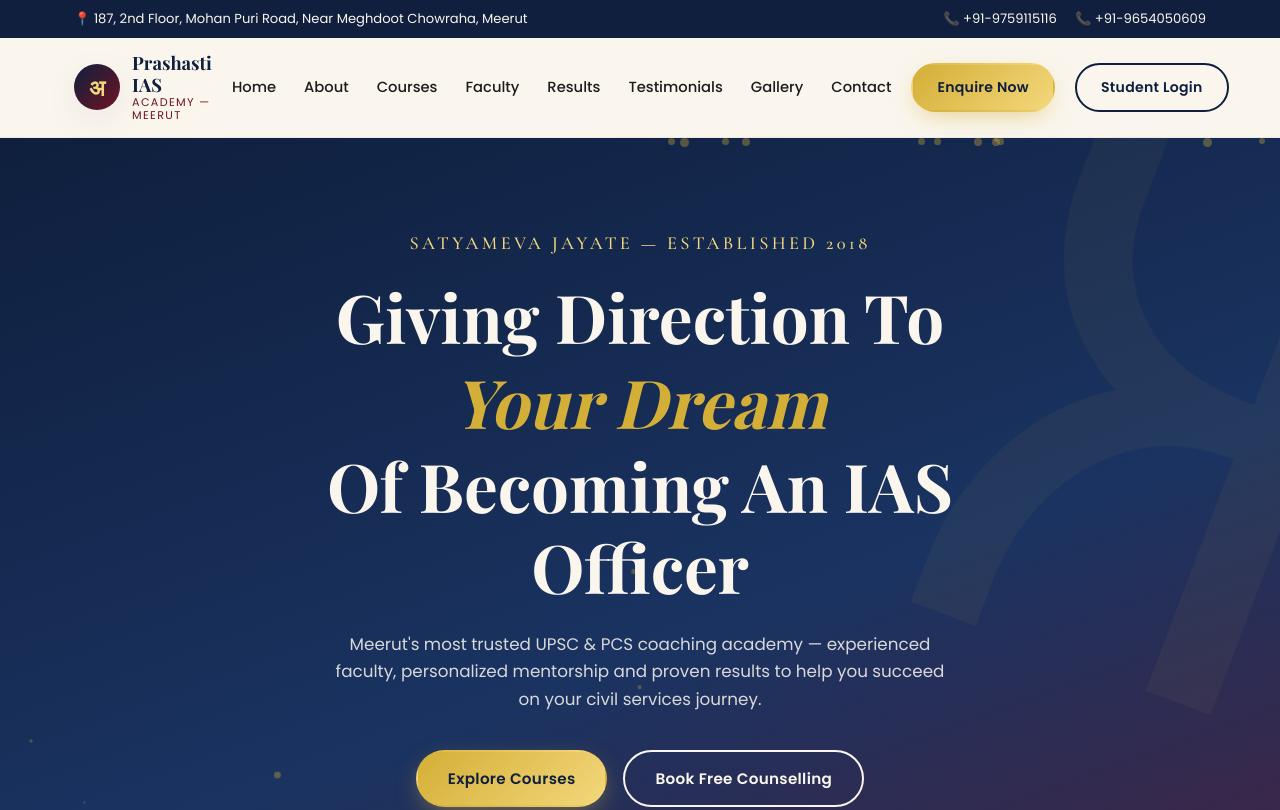
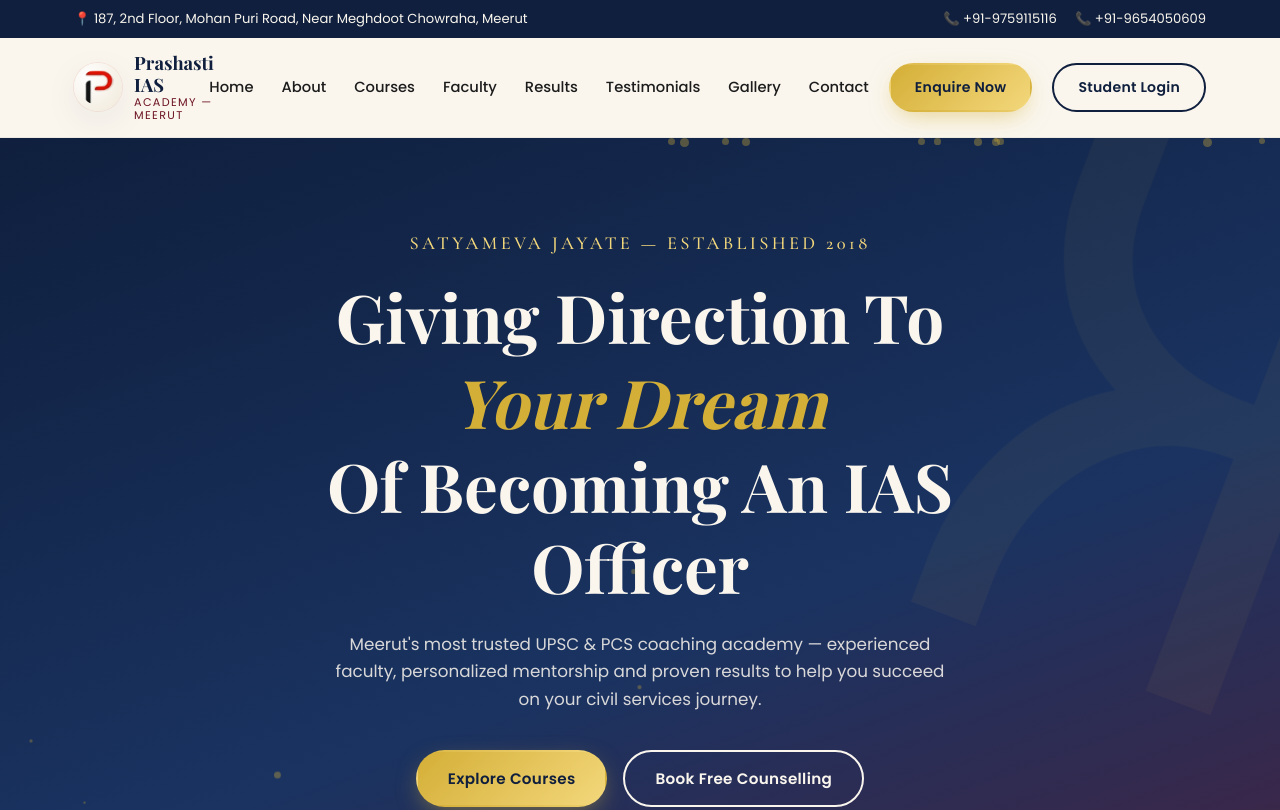
Before and after one commit to chiragg2601/prashastiias, a plain HTML site: page index.html in a window 1280 px wide. Shown: the top 810 px of the page. Drawn offline with nearby package versions, Linux system fonts and the light colour scheme.

Commit message:
Add files via upload

```diff
--- a/index.html
+++ b/index.html
@@ -1,9 +1,11 @@
 <!DOCTYPE html>
-<html lang="hi">
+<html lang="en">
 <head>
 <meta charset="UTF-8">
 <meta name="viewport" content="width=device-width, initial-scale=1.0">
-<title>Prashasti IAS Academy | Best UPSC & PCS Coaching in Meerut</title>
+<title>Prashasti IAS Academy | Best UPSC &amp; PCS Coaching in Meerut</title>
+<link rel="icon" type="image/x-icon" href="static/favicon.ico">
+<link rel="apple-touch-icon" href="static/favicon-192.png">
 <link rel="preconnect" href="https://fonts.googleapis.com">
 <link rel="preconnect" href="https://fonts.gstatic.com" crossorigin>
 <link href="https://fonts.googleapis.com/css2?family=Playfair+Display:wght@500;600;700;800&family=Poppins:wght@300;400;500;600;700&family=Cormorant+Garamond:ital,wght@0,500;1,500&display=swap" rel="stylesheet">
@@ -27,13 +29,13 @@
 <!-- ===== Header / Nav ===== -->
 <header class="navbar" id="navbar">
   <div class="container nav-inner">
-    <div class="logo">
-      <span class="logo-mark">अ</span>
+    <a href="#home" class="logo">
+      <img src="static/images/logo.png" alt="Prashasti IAS Academy" class="logo-mark-img">
       <div class="logo-text">
         <span class="logo-title">Prashasti IAS</span>
         <span class="logo-sub">Academy &mdash; Meerut</span>
       </div>
-    </div>
+    </a>
     <nav class="nav-links" id="navLinks">
       <a href="#home">Home</a>
       <a href="#about">About</a>
@@ -471,13 +473,13 @@
 <footer class="footer">
   <div class="container footer-inner">
     <div class="footer-brand">
-      <div class="logo">
-        <span class="logo-mark">अ</span>
+      <a href="#home" class="logo">
+        <img src="static/images/logo.png" alt="Prashasti IAS Academy" class="logo-mark-img">
         <div class="logo-text">
           <span class="logo-title">Prashasti IAS</span>
           <span class="logo-sub">Academy &mdash; Meerut</span>
         </div>
-      </div>
+      </a>
       <p>Achievers' 1st Choice &mdash; Best UPSC &amp; PCS Coaching Institute in Meerut, Uttar Pradesh.</p>
     </div>
     <div class="footer-links">
--- a/static/css/main.css
+++ b/static/css/main.css
@@ -132,6 +132,7 @@
   display:flex;
   align-items:center;
   gap: 12px;
+  text-decoration:none;
 }
 .logo-mark{
   width:46px; height:46px;
@@ -145,6 +146,25 @@
   flex-shrink:0;
   box-shadow: var(--shadow-soft);
 }
+.logo-mark-img{
+  width:48px; height:48px;
+  object-fit:contain;
+  flex-shrink:0;
+  padding:6px;
+  border-radius:50%;
+  background: radial-gradient(circle at 30% 30%, #ffffff, var(--color-cream-dark));
+  box-shadow: var(--shadow-soft), 0 0 0 1px rgba(183,36,20,0.08);
+  transition: var(--transition);
+}
+.logo:hover .logo-mark-img{
+  transform: scale(1.06) rotate(-2deg);
+  box-shadow: var(--shadow-soft), 0 0 0 3px rgba(183,36,20,0.15);
+}
+.footer-brand .logo-mark-img{
+  background: radial-gradient(circle at 30% 30%, #ffffff, #f2e9de);
+}
+.footer-brand .logo-title{ color: var(--color-gold-light); }
+.footer-brand .logo-sub{ color: rgba(250,246,238,0.75); }
 .logo-text{display:flex; flex-direction:column; line-height:1.2;}
 .logo-title{
   font-family: var(--font-display);
--- a/static/css/portal.css
+++ b/static/css/portal.css
@@ -99,7 +99,7 @@
   gap: 20px;
   flex-wrap:wrap;
 }
-.logo{display:flex; align-items:center; gap:12px;}
+.logo{display:flex; align-items:center; gap:12px; text-decoration:none;}
 .logo-mark{
   width:42px; height:42px;
   border-radius:50%;
@@ -111,6 +111,17 @@
   font-weight:700;
   flex-shrink:0;
 }
+.logo-mark-img{
+  width:44px; height:44px;
+  object-fit:contain;
+  flex-shrink:0;
+  padding:5px;
+  border-radius:50%;
+  background: radial-gradient(circle at 30% 30%, #ffffff, #f2e9de);
+  box-shadow: 0 2px 10px rgba(0,0,0,0.18);
+  transition: transform 0.25s ease;
+}
+.logo:hover .logo-mark-img{ transform: scale(1.06) rotate(-2deg); }
 .logo-text{display:flex; flex-direction:column; line-height:1.2;}
 .logo-title{font-family: var(--font-display); font-weight:700; font-size: 1.1rem;}
 .logo-sub{font-size: 0.68rem; letter-spacing:0.12em; text-transform:uppercase; color: var(--color-gold-light);}
```
Also changed, not shown: templates/base.html (+2 -2 lines), templates/index.html (+7 -7 lines), static/apple-touch-icon.png (added), static/favicon-16x16.png (added), static/favicon-192.png, static/favicon-192x192.png (added), static/favicon-32x32.png (added), static/favicon-512x512.png (added), static/favicon.ico, static/images/logo.png (added).
